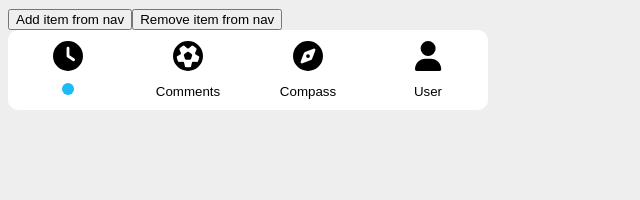
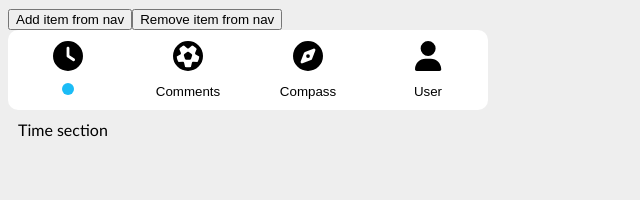
Before and after one commit to alexodan/navbar-challenge, a React (Vite) app: page / in a window 1280 px wide. Shown: the top 200 px of the page, without its empty margins (0-640 px from the left). Built offline with nearby package versions, Linux system fonts and the light colour scheme.

Commit message:
Amplifies example code using Navbar

```diff
--- a/src/App.tsx
+++ b/src/App.tsx
@@ -25,13 +25,32 @@ const initialItems = [
     icon: faUser,
     title: "User",
   },
-];
+] as const;
+
+type Tab = (typeof initialItems)[number]["title"];
 
 function App() {
-  const [items, setItems] = useState(initialItems);
+  const [items, setItems] = useState([...initialItems]);
+  const [activeTab, setActiveTab] = useState<Tab>(initialItems[0].title);
 
-  const handleItemClicked = ({ title, id }: { title: string; id?: number }) => {
+  const handleItemClicked = ({ title, id }: { title: Tab; id?: number }) => {
     console.log(`Item clicked title ${title} id ${id}`);
+    setActiveTab(title);
+  };
+
+  const getContentTab = (activeTab: Tab) => {
+    switch (activeTab) {
+      case "Time":
+        return "Time section";
+      case "Comments":
+        return "Comments section";
+      case "Compass":
+        return "Compass section";
+      case "User":
+        return "User section";
+      default:
+        return "Nothing to see here";
+    }
   };
 
   return (
@@ -65,11 +84,9 @@ function App() {
           />
         ))}
       </Navbar>
+      <div style={{ padding: "10px" }}>{getContentTab(activeTab)}</div>
     </>
   );
 }
 
 export default App;
-// TODO:
-// - Bonus
-//   Consistency - how would you “enforce” the correct usage of icons and colors? (eg Theme)
--- a/src/components/Navbar/Navbar.tsx
+++ b/src/components/Navbar/Navbar.tsx
@@ -22,21 +22,21 @@ const NavbarContext = React.createContext<{
   unRegisterItem?: (item: React.RefObject<HTMLLIElement>) => void;
 }>({});
 
-type NavbarItemProps = {
+type NavbarItemProps<T extends string> = {
   icon: IconDefinition;
-  title: string;
-  onSelect: ({ title, id }: { title: string; id?: number }) => void;
+  title: T;
+  onSelect: ({ title, id }: { title: T; id?: number }) => void;
   id?: number; // TODO: find out how not to expose this prop
   iconStyles?: React.CSSProperties;
 };
 
-export function NavbarItem({
+export function NavbarItem<T extends string>({
   icon,
   title,
   onSelect,
   id,
   iconStyles,
-}: NavbarItemProps) {
+}: NavbarItemProps<T>) {
   const theme = useContext(ThemeContext);
   const { activeId, setActiveId, registerItem, unRegisterItem } =
     useContext(NavbarContext);
```
